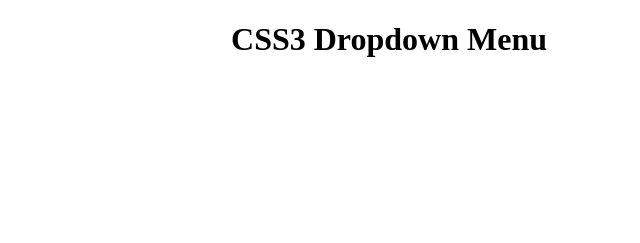
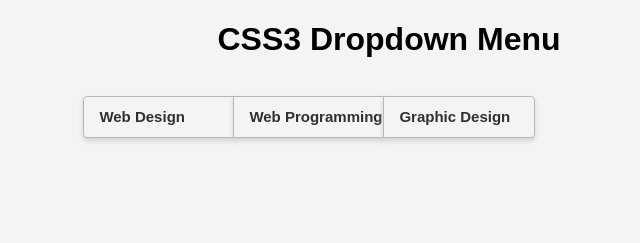
Before and after one commit to Belchenkov/DropdownMenu, a plain HTML site: page index.html in a window 1280 px wide. Shown: the whole page, without its empty margins (251-891 px from the left). Drawn offline with Linux system fonts and the light colour scheme; a web font is replaced by a local one.

Commit message:
Menu is complided

```diff
--- a/css/styles.css
+++ b/css/styles.css
@@ -1,3 +1,105 @@
+body {
+	font-family: 'Sansita', sans-serif;
+	background-color: #f4f4f4;
+
+}
+
 h1 {
 	text-align: center;
 }
+
+.menu{
+	width:600px;
+	position:absolute;
+	left: 23%;
+}
+
+.menu ul{
+	list-style: none;
+}
+
+.menu ul li{
+	background:#f4f4f4;
+	border: 1px solid #b7b7b7;
+	display:block;
+	float:left;
+	font: bold 15px 'Sansita', sans-serif;
+	height:40px;
+	line-height:40px;
+	overflow:hidden;
+	padding-left:15px;
+	position:absolute;
+	width:135px;
+	z-index:10000;
+	box-shadow: 0px 3px 5px #d2d2d2;
+	background: linear-gradient(top, #ffffff 0%, #f2f2f2 50%, #e1e1e1 51%, #f6f6f6 100%);
+}
+
+.menu ul li:hover{
+	background: linear-gradient(top, #ffffff 0%, #f4f4f4 50%, #ededed 51%, #ffffff 100%);
+}
+
+.menu ul li:first-child{
+	border-radius: 4px 0 0 4px;
+}
+
+.menu ul li:last-child{
+	border-radius: 0 4px 4px 0;
+}
+
+.menu ul li#b{
+	margin-left:150px;
+}
+
+.menu ul li#c{
+	margin-left:300px;
+}
+
+.menu ul li a{
+	display:block;
+	text-decoration: none;
+	color:#303030;
+}
+
+.menu ul li div{
+	text-align:left;
+	font: normal 13px 'Sansita', sans-serif;
+	line-height: 19px;
+	margin: 10px 0;
+}
+
+.menu ul li div a{
+	display:inline;
+}
+
+.menu ul li div a:hover{
+	text-decoration: underline;
+}
+
+.menu ul li div hr{
+	border:none;
+	border-top:1px dotted #a0a0a0;
+	margin:5px 0;
+	width:95%;
+}
+
+.menu ul li:hover:target{
+	display:inherit;
+	height:155px;
+	width:200px;
+	padding: 0 0 0 15px;
+	opacity:.97;
+	transition:height 0.4s ease-in;
+}
+
+.menu ul li#a:hover:target{
+	background:#f0f9ff;
+}
+
+.menu ul li#b:hover:target{
+	background:#ffffd6;
+}
+
+.menu ul li#c:hover:target{
+	background:#f8ffe8;
+}
--- a/index.html
+++ b/index.html
@@ -4,9 +4,36 @@
     <meta charset="UTF-8">
     <title>CSS3 Dropdown Menu</title>
 
+    <link rel="icon"
+          type="image/png"
+          href="http://verstalnya.ru/wp-content/uploads/2012/07/css3.png">
+    <link href="https://fonts.googleapis.com/css?family=Sansita" rel="stylesheet">
     <link rel="stylesheet" href="css/styles.css">
 </head>
 <body>
     <h1>CSS3 Dropdown Menu</h1>
+
+    <nav class="menu">
+        <ul>
+            <li id="a"><a href="#a">Web Design</a>
+                <div>
+                    <hr><strong>HTML:</strong> <a href="#">Basic HTML</a> | <a href="#">HTML5</a>
+                    <hr><strong>CSS:</strong> <a href="#">CSS3</a> | <a href="#">CSS Animation</a>
+                </div>
+            </li>
+            <li id="b"><a href="#b">Web Programming</a>
+                <div>
+                    <hr><strong>Frontend:</strong> <a href="#">JavaScript</a> | <a href="#">JQuery</a>
+                    <hr><strong>Backend:</strong> <a href="#">Node.js</a> | <a href="#">PHP</a>
+                </div>
+            </li>
+            <li id="c"><a href="#c">Graphic Design</a>
+                <div>
+                    <hr><strong>Graphics:</strong> <a href="#">Photoshop</a> | <a href="#">Illustrator</a>
+                    <hr><strong>3d Animation:</strong> <a href="#">In-Design</a> | <a href="#">Flash</a>
+                </div>
+            </li>
+        </ul>
+    </nav>
 </body>
 </html>
```
